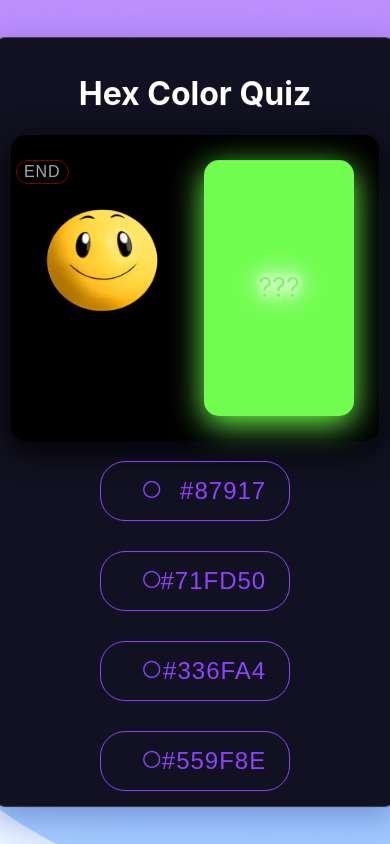
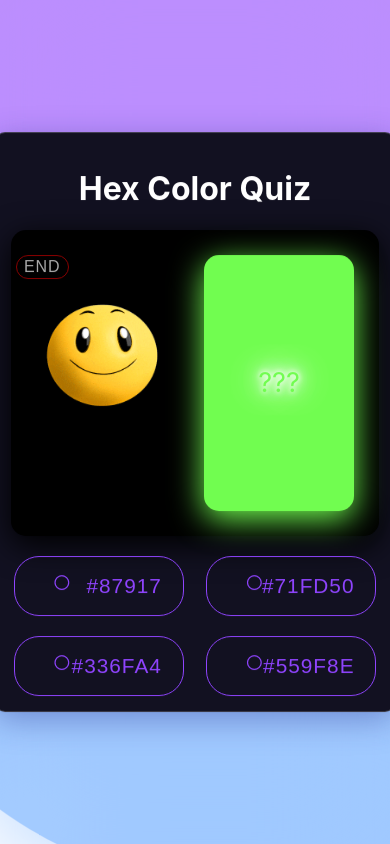
Before and after one commit to ako2cjairo1/100-days-of-react, a React (Vite) app in the folder color-game/: page / in a window 390 px wide. Both pictures are taken after a click on the button "START GAME". Built offline with nearby package versions, Linux system fonts and the light colour scheme.

Commit message:
adjustment on button size

```diff
--- a/color-game/src/modules/ColorGame.module.css
+++ b/color-game/src/modules/ColorGame.module.css
@@ -8,7 +8,7 @@
     translate: -50% -50%;
     display: flex;
     flex-wrap: wrap;
-    width: 50%;
+    width: 100%;
     min-width: 400px;
     max-width: 700px;
     padding: 15px;
@@ -44,12 +44,6 @@
         0px 0px 75px rgba(255, 255, 255, 1);
 }
 
-@media (max-width: 800px) {
-    .box {
-        font-size: 1.7em;
-    }
-}
-
 .options {
     display: flex;
     flex-wrap: wrap;
@@ -71,7 +65,7 @@ button {
     justify-content: center;
     position: relative;
     flex: 1 1 190px;
-    width: 190px;
+    width: 100%;
     max-width: 190px;
     height: 60px;
     outline: none;
@@ -201,3 +195,18 @@ button>p {
     height: 30px;
     object-fit: cover;
 }
+
+@media (max-width: 400px) {
+    .box {
+        font-size: 1.7em;
+    }
+
+    .options {
+        gap: 20px;
+    }
+
+    button {
+        max-width: 170px;
+        font-size: 1.3rem;
+    }
+}
```
